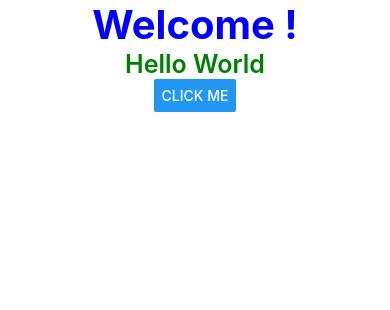
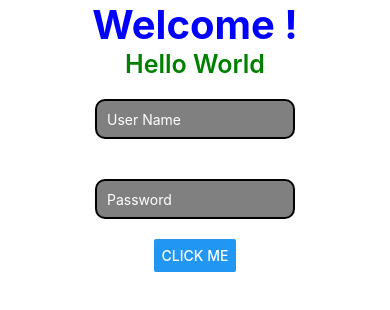
Before and after one commit to Nadil-Dulran/MobileTestApp, a React Native app: screen / in a window 390 px wide. Shown: the top 310 px of the page. Built offline with nearby package versions, Linux system fonts and the light colour scheme.

Commit message:
Develop text component

```diff
--- a/App.tsx
+++ b/App.tsx
@@ -1,5 +1,5 @@
 import React from 'react';
-import { Button, Text, View } from 'react-native';
+import { Button, Text, TextInput, View } from 'react-native';
 import CustomLable from './src/components/CustomLable';
 
 function App() {
@@ -17,6 +17,16 @@ function App() {
       <View style={{ alignItems: 'center'}}>
         <CustomLable>Welcome !</CustomLable>
         <CustomText fsize={25} a={'Hello'} b={'World'}/>
+        <TextInput style={{ height: 40, borderColor: 'black', color: 'blue', borderWidth: 2, width: 200, marginTop: 20, marginBottom: 20, borderRadius: 10, backgroundColor: 'gray', paddingLeft: 10 }}
+
+        placeholder='User Name'
+        placeholderTextColor={'white'}/>
+
+         <TextInput style={{ height: 40, borderColor: 'black', color: 'blue', borderWidth: 2, width: 200, marginTop: 20, marginBottom: 20, borderRadius: 10, backgroundColor: 'gray', paddingLeft: 10 }}
+
+        placeholder='Password'
+        placeholderTextColor={'white'}/>
+
         <Button title='Click me' onPress={() => {
           click(10,5);
         }} />
```
